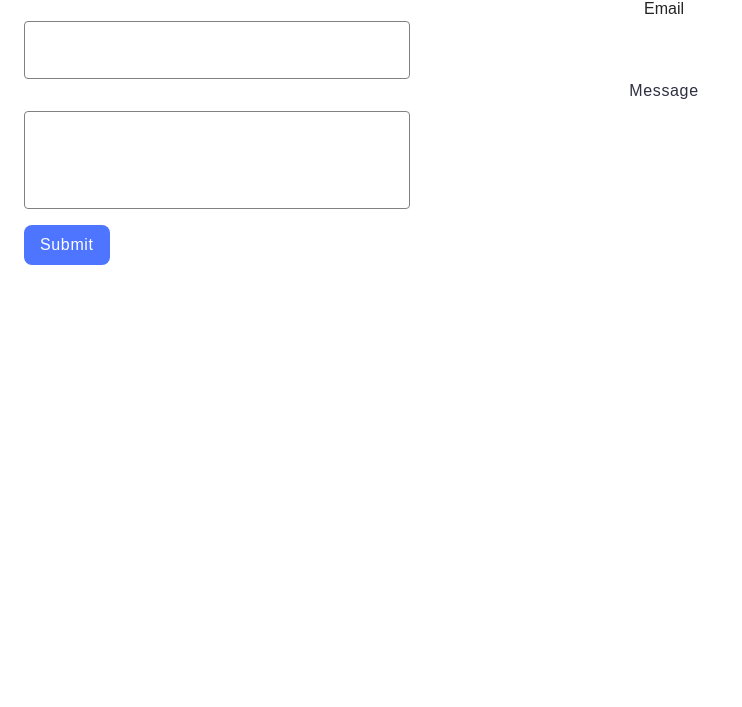
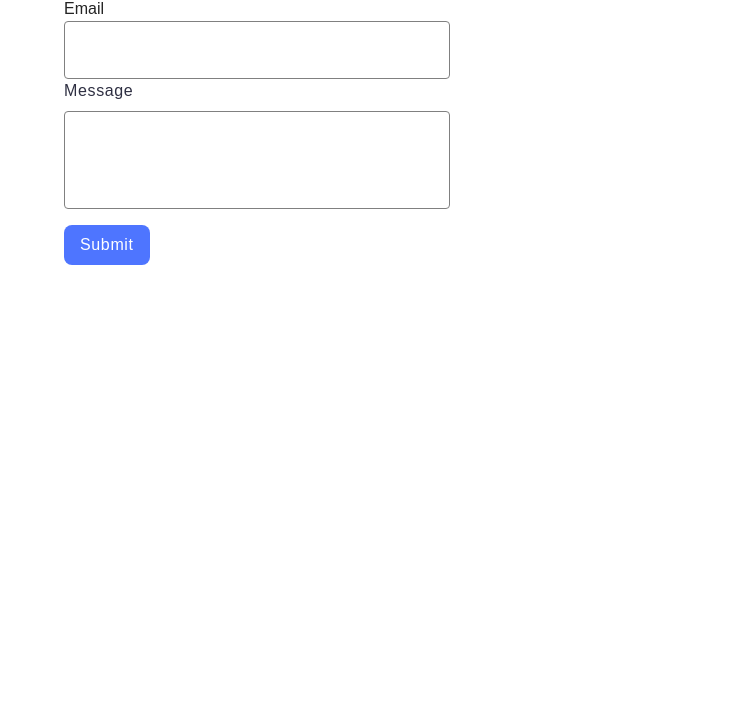
Before and after one commit to LiliiaNel/goit-js-hw-09, a website built with Vite: page src/2-form.html in a window 1280 px wide. Shown: the part 141-848 px from the top of the page, without its empty margins (0-742 px from the left). Built offline with nearby package versions, Linux system fonts and the light colour scheme.

```diff
--- a/src/css/base.css
+++ b/src/css/base.css
@@ -26,6 +26,6 @@
 main {
   flex-grow: 1;
 }
-main:has(.back-link) {
+/* main:has(.back-link) {
   text-align: center;
-}
+} */
```
Also changed, not shown: src/2-form.html (+1 -1 lines).
